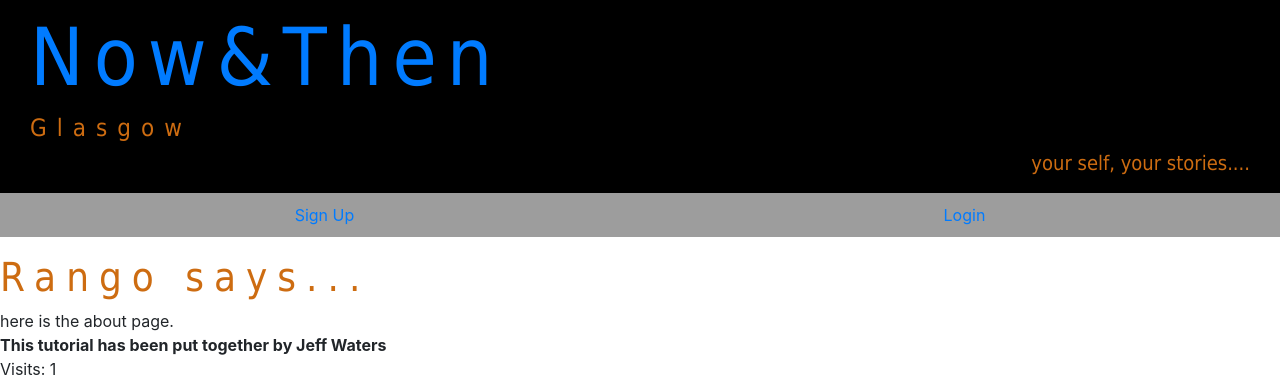
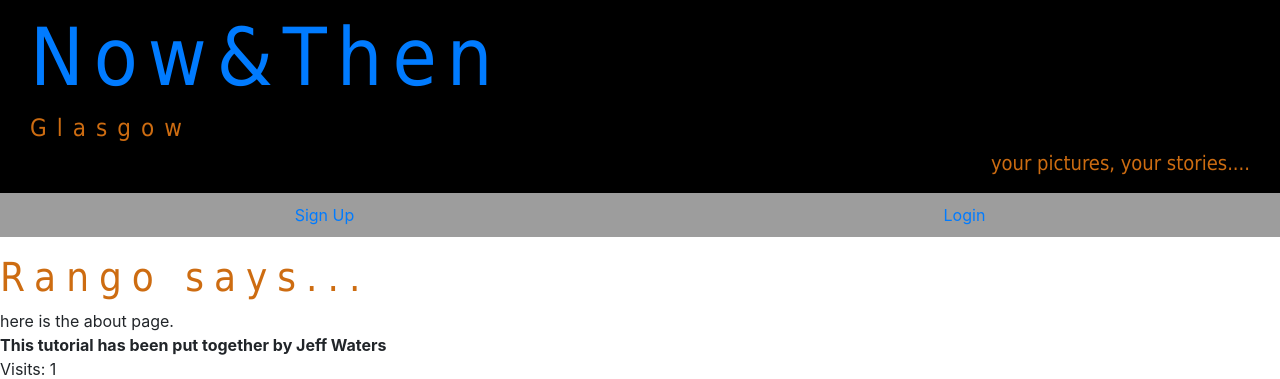
Before and after one commit to branchd1/NowAndThenProject, a Django app: page /nowandthen/about/ in a window 1280 px wide. Shown: the top 379 px of the page. Run offline with Django 3.2, Linux system fonts and the light colour scheme; some libraries are stand-ins or nearby versions.

Commit message:
wee typo fixed

```diff
--- a/templates/nowandthen/base.html
+++ b/templates/nowandthen/base.html
@@ -89,7 +89,7 @@ Now & Then -
      <header>
         <h1 class="bigFont"><A href="{% url 'nowandthen:index' %}">Now&Then</A></h1>
         <h4>Glasgow</h4>
-        <h5>your self, your stories....</h5>
+        <h5>your pictures, your stories....</h5>
      </header>
  </div>
  <div>
```
Also changed, not shown: db.sqlite3.
